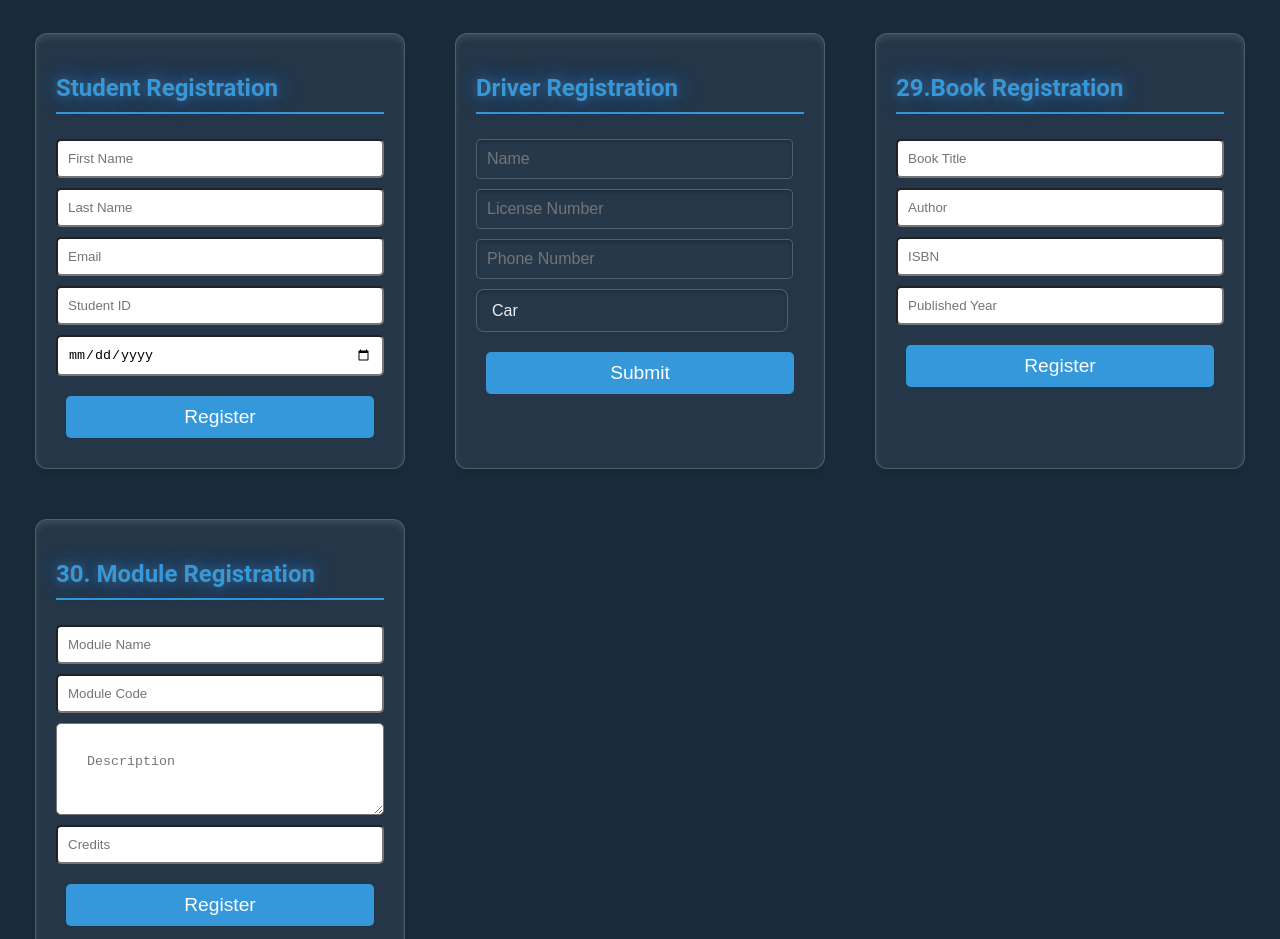
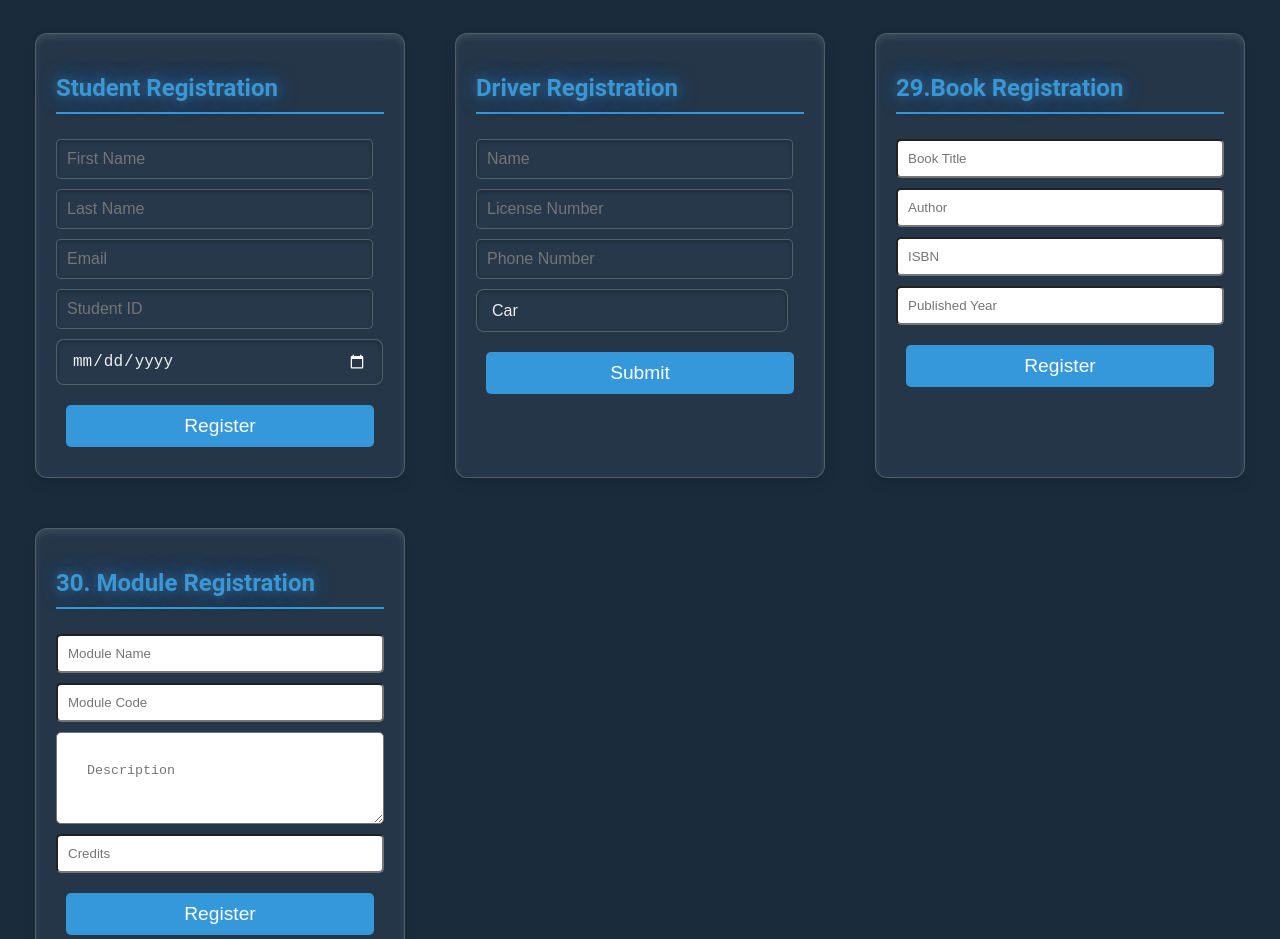
Before and after one commit to hirwacedric123/assignment3_for_react, a React (Vite) app in the folder my-react-app/: page / in a window 1280 px wide. Shown: the part 2720-3659 px from the top of the page. Built offline with nearby package versions, Linux system fonts and the light colour scheme.

Commit message:
changing student registration forms

```diff
--- a/my-react-app/src/components/27.StudentRegistrationForm.jsx
+++ b/my-react-app/src/components/27.StudentRegistrationForm.jsx
@@ -28,12 +28,20 @@ function StudentRegistrationForm() {
         <div className="component-card">
             <form onSubmit={handleSubmit} style={{ display: 'flex', flexDirection: 'column', gap: '10px' }}>
             <h2>Student Registration</h2>
-            <input required name="firstName" placeholder="First Name" value={formData.firstName} onChange={handleChange} style={{ padding: '10px', borderRadius: '5px' }}/>
-            <input name="lastName" placeholder="Last Name" value={formData.lastName} onChange={handleChange} required style={{ padding: '10px', borderRadius: '5px' }} />
-            <input name="email" placeholder="Email" value={formData.email} onChange={handleChange} style={{ padding: '10px', borderRadius: '5px' }}/>
-            <input required name="studentId" placeholder="Student ID" value={formData.studentId} onChange={handleChange} style={{ padding: '10px', borderRadius: '5px' }} />
+            <input type="text"  required name="firstName" placeholder="First Name" value={formData.firstName} onChange={handleChange} style={{ padding: '10px', borderRadius: '5px' }}/>
+            <input type="text"  name="lastName" placeholder="Last Name" value={formData.lastName} onChange={handleChange} required style={{ padding: '10px', borderRadius: '5px' }} />
+            <input type="text"  name="email" placeholder="Email" value={formData.email} onChange={handleChange} style={{ padding: '10px', borderRadius: '5px' }}/>
+            <input type="text"  required name="studentId" placeholder="Student ID" value={formData.studentId} onChange={handleChange} style={{ padding: '10px', borderRadius: '5px' }} />
             {errors.studentId && <p>{errors.studentId}</p>}
-            <input required name="dob" type="date" placeholder="Date of Birth" value={formData.dob} onChange={handleChange} style={{ padding: '10px', borderRadius: '5px' }} />
+            <input
+                required
+                name="dob"
+                type="date"
+                placeholder="Date of Birth"
+                value={formData.dob}
+                onChange={handleChange}
+            />
+
             <button
                     type="submit"
                     style={{ padding: '10px', backgroundColor: '#3498db', color: '#fff', border: 'none', borderRadius: '5px' }}
--- a/my-react-app/src/components/styles/ComponentCard.css
+++ b/my-react-app/src/components/styles/ComponentCard.css
@@ -97,3 +97,31 @@ select option {
     background-color: rgba(44, 62, 80, 0.9); /* Background for dropdown items */
     color: #ecf0f1; /* Text color */
 }
+
+input[type="date"] {
+    padding: 12px 15px; /* Comfortable padding */
+    border-radius: 8px; /* Rounded corners */
+    border: 1px solid rgba(255, 255, 255, 0.2); /* Subtle border */
+    background-color: rgba(44, 62, 80, 0.4); /* Semi-transparent background */
+    color: #ecf0f1; /* Text color */
+    font-size: 16px; /* Easy-to-read font size */
+    outline: none; /* Remove default focus outline */
+    width: 90%; /* Full-width for responsiveness */
+    box-shadow: inset 0 2px 4px rgba(0, 0, 0, 0.2); /* Inset shadow for depth */
+    transition: all 0.3s ease; /* Smooth interaction */
+    appearance: none; /* Remove default browser styling for consistency */
+    cursor: pointer; /* Indicate interactiveness */
+}
+
+input[type="date"]:focus {
+    border: 1px solid rgba(255, 255, 255, 0.6); /* Highlight border on focus */
+}
+
+input[type="date"]:hover {
+    background-color: rgba(44, 62, 80, 0.6); /* Slightly brighter on hover */
+}
+
+input[type="date"]::-webkit-calendar-picker-indicator {
+    filter: invert(1); /* Invert color for better visibility */
+    cursor: pointer; /* Change cursor for interactivity */
+}
```
